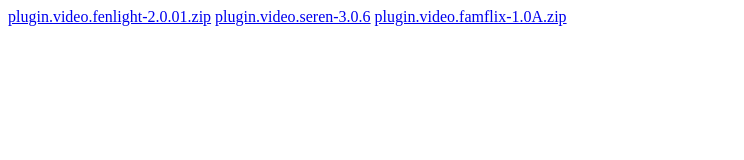
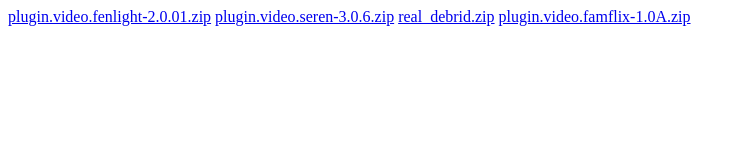
Before and after one commit to Everett42/Everett42.github.io, a plain HTML site: page index.html in a window 1280 px wide. Shown: the whole page, without its empty margins (0-744 px from the left). Drawn offline with Linux system fonts and the light colour scheme.

Commit message:
fixed zip

```diff
--- a/index.html
+++ b/index.html
@@ -1,4 +1,5 @@
 <!DOCTYPE html>
 <a href="plugin.video.fenlight-2.0.01.zip">plugin.video.fenlight-2.0.01.zip</a>
-<a href="plugin.video.seren-3.0.6.zip">plugin.video.seren-3.0.6</a>
+<a href="plugin.video.seren-3.0.6.zip">plugin.video.seren-3.0.6.zip</a>
+<a href="real_debrid.zip">real_debrid.zip</a>
 <a href="plugin.video.famflix-1.0A.zip">plugin.video.famflix-1.0A.zip</a>
```
Also changed, not shown: 2 other files.
